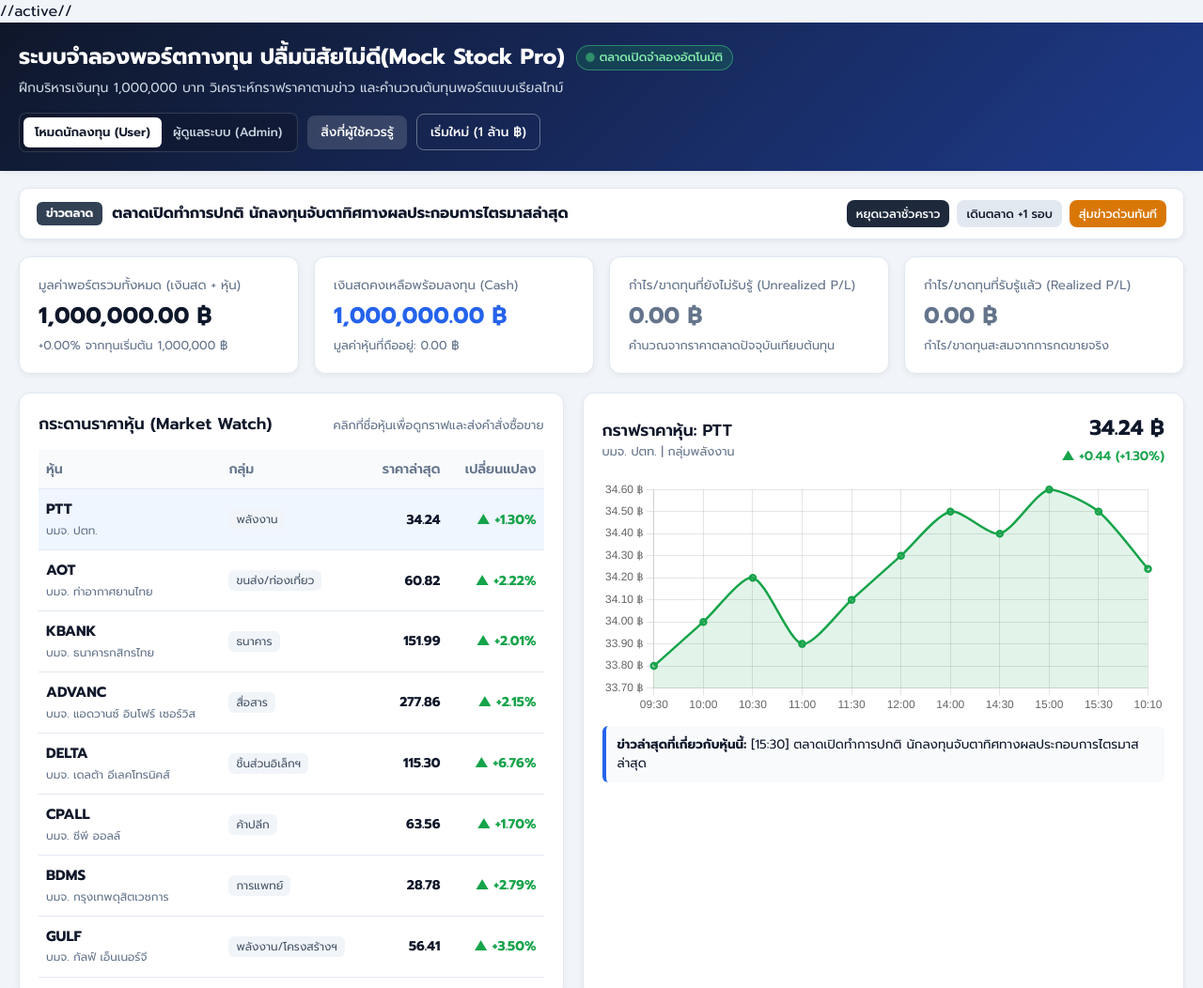
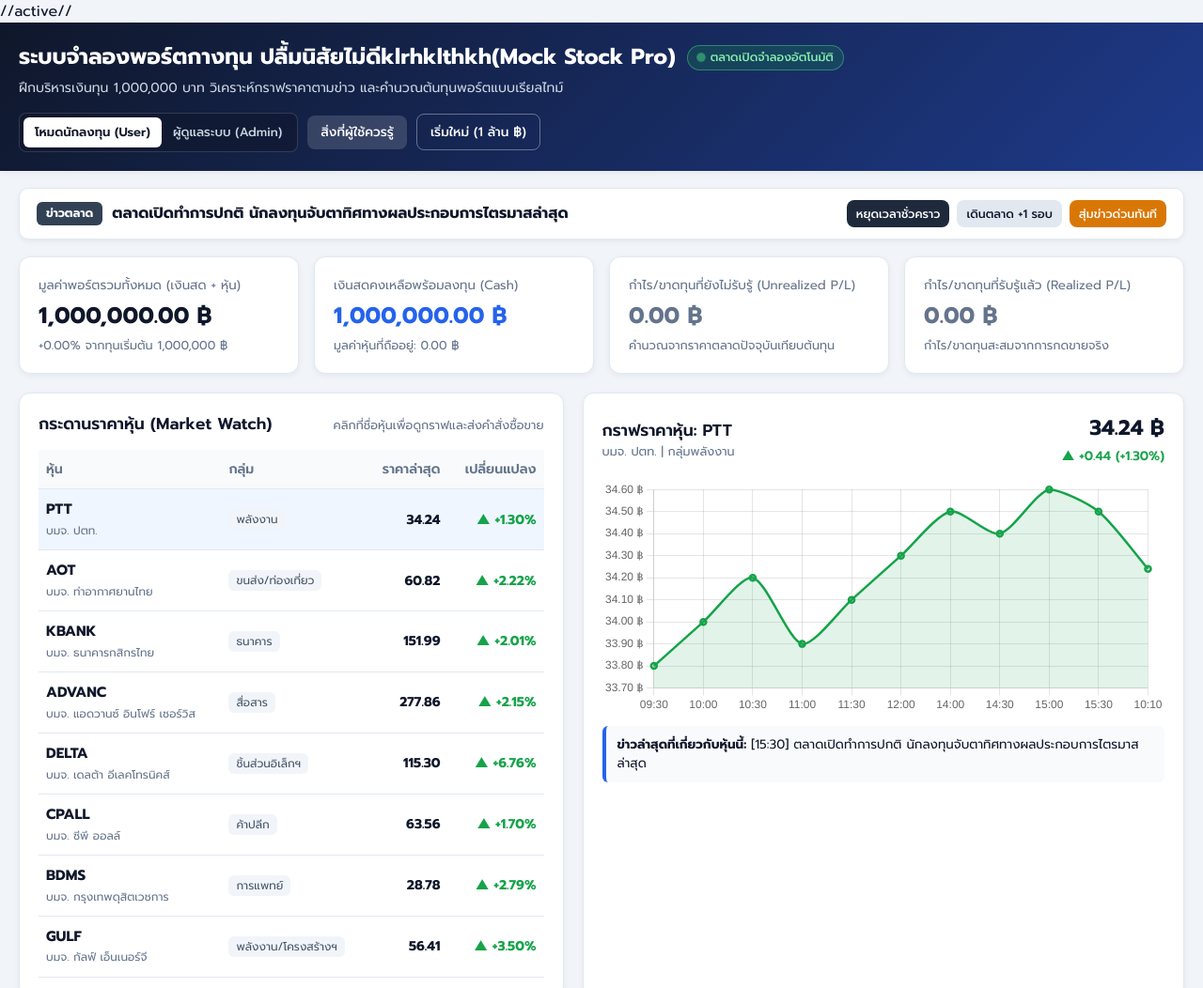
Before and after one commit to 67022142-web/my-profile, a plain HTML site: page STOCK/index.html in a window 1280 px wide. Shown: the top 1052 px of the page at 94% size. Drawn offline with nearby package versions, Linux system fonts and the light colour scheme.

Commit message:
change line

```diff
--- a/STOCK/index.html
+++ b/STOCK/index.html
@@ -17,7 +17,7 @@
     <div class="container header-content">
       <div>
         <div class="title-row">
-          <h1>ระบบจำลองพอร์ตกางทุน ปลื้มนิสัยไม่ดี(Mock Stock Pro)</h1>
+          <h1>ระบบจำลองพอร์ตกางทุน ปลื้มนิสัยไม่ดีklrhklthkh(Mock Stock Pro)</h1>
           <span id="liveBadge" class="live-badge"><span class="dot"></span> ตลาดเปิดจำลองอัตโนมัติ</span>
         </div>
         <p class="subtitle">ฝึกบริหารเงินทุน 1,000,000 บาท วิเคราะห์กราฟราคาตามข่าว และคำนวณต้นทุนพอร์ตแบบเรียลไทม์</p>
```
